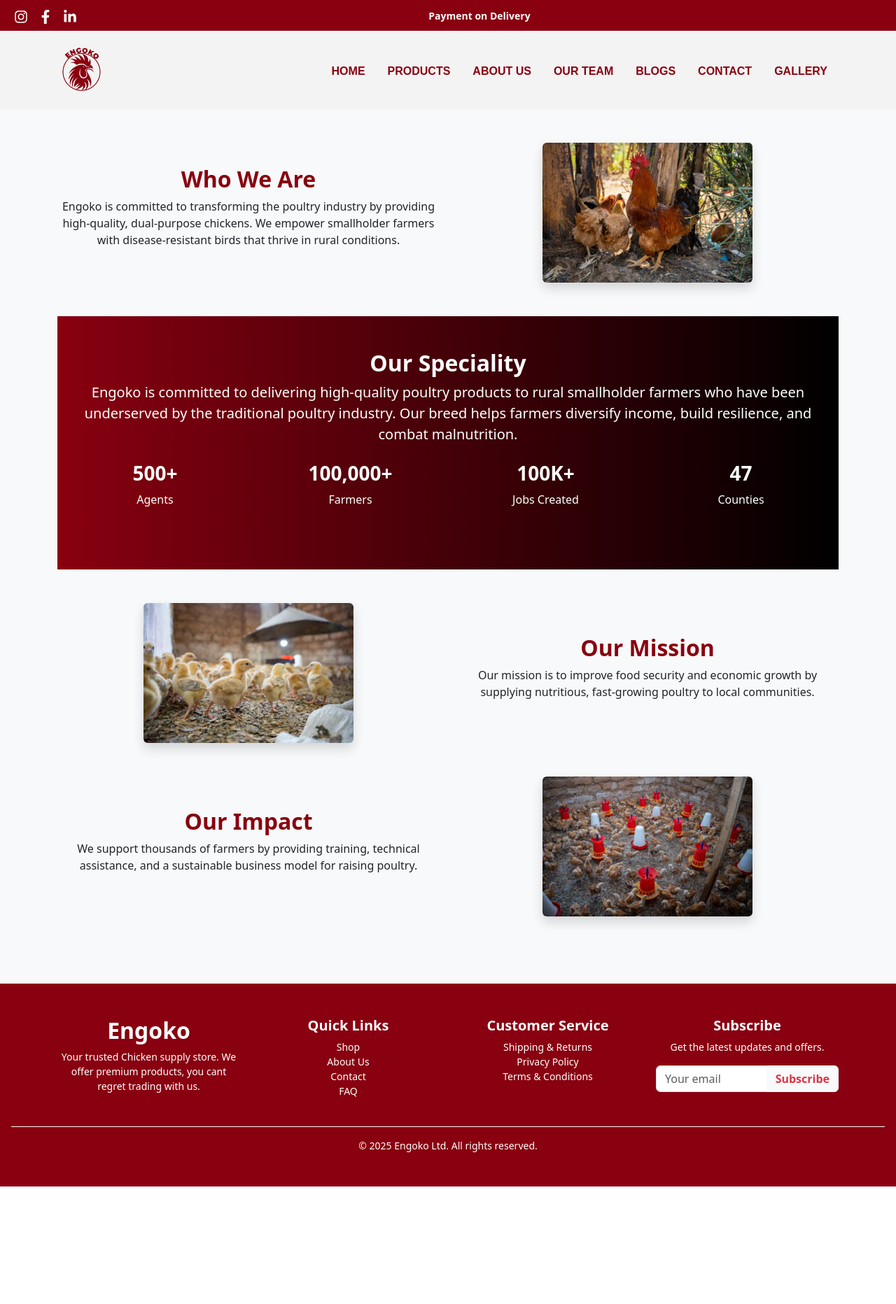
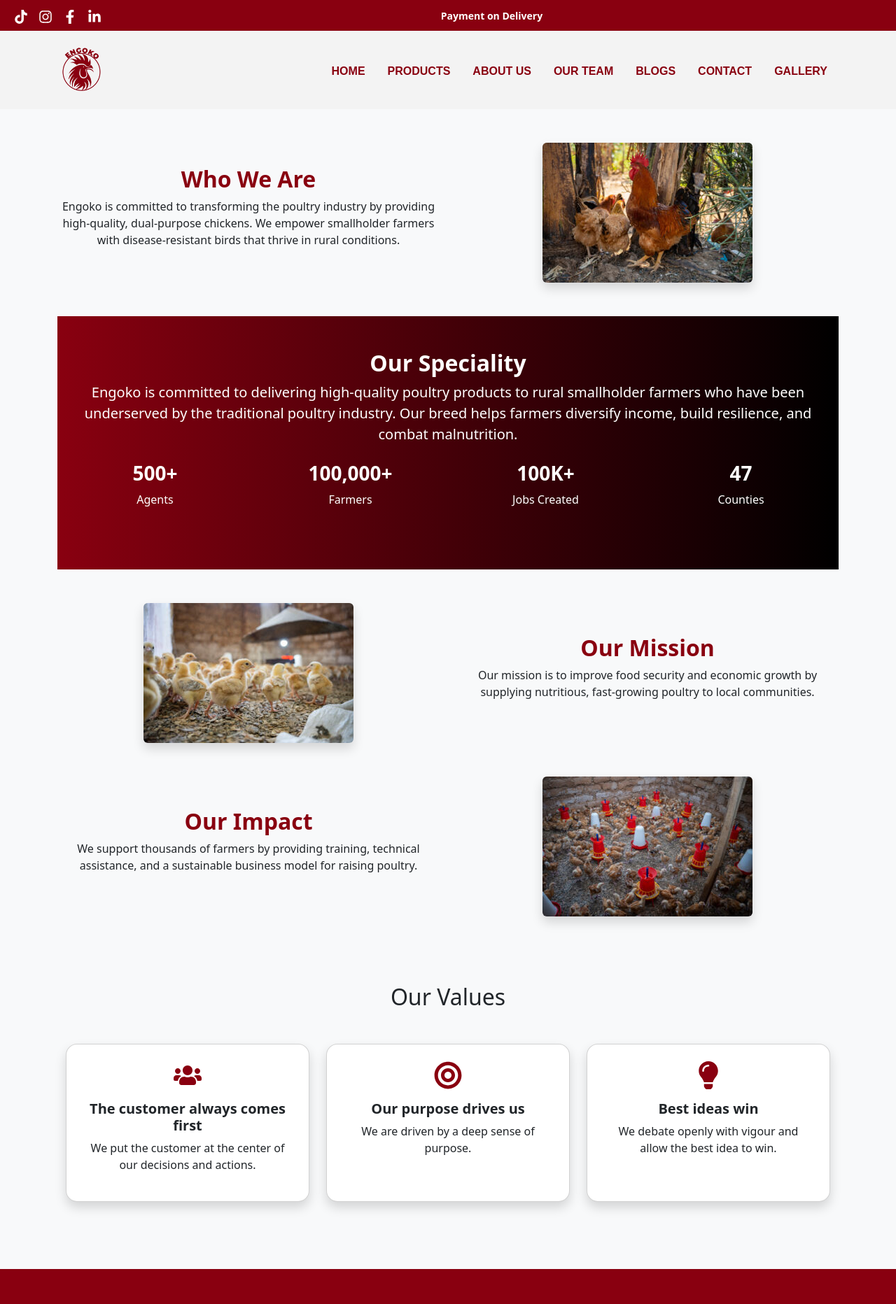
Before and after one commit to DBEST-EZRA/engoko, a React (Create React App) app: page /about in a window 1280 px wide. Shown: the top 1864 px of the page at 70% size. Before the commit the page ends 1696 px from the top, so only its background shows below. Built offline with nearby package versions, Linux system fonts and the light colour scheme.

Commit message:
added tiktok icon

```diff
--- a/src/components/About.jsx
+++ b/src/components/About.jsx
@@ -6,6 +6,7 @@
 import one from "./image/1.jpeg";
 import two from "./image/2.jpeg";
 import three from "./image/3.jpeg";
+import OurValues from "./OurValues";
 
 const About = () => {
   useEffect(() => {
@@ -120,6 +121,7 @@
             />
           </Col>
         </Row>
+        <OurValues />
       </Container>
     </section>
   );
--- a/src/components/CustomNavbar.jsx
+++ b/src/components/CustomNavbar.jsx
@@ -1,7 +1,12 @@
 import "bootstrap/dist/css/bootstrap.min.css";
 import "./Navbar.css";
 import { Navbar, Nav, Container } from "react-bootstrap";
-import { FaInstagram, FaFacebookF, FaLinkedinIn } from "react-icons/fa";
+import {
+  FaTiktok,
+  FaInstagram,
+  FaFacebookF,
+  FaLinkedinIn,
+} from "react-icons/fa";
 import { useState, useEffect } from "react";
 
 const messages = ["Payment on Delivery", "Secure and Reliable"];
@@ -29,6 +34,15 @@
         }}
       >
         <div style={{ display: "flex", gap: "15px" }}>
+          <a
+            href="https://www.tiktok.com/@yourusername"
+            target="_blank"
+            rel="noopener noreferrer"
+            style={{ color: "#fff" }}
+          >
+            <FaTiktok size={20} />
+          </a>
+
           <a
             href="https://www.instagram.com"
             target="_blank"
--- /dev/null
+++ b/src/components/OurValues.jsx
@@ -0,0 +1,66 @@
+import React, { useEffect } from "react";
+import AOS from "aos";
+import "aos/dist/aos.css";
+import { FaUsers, FaLightbulb, FaBullseye } from "react-icons/fa";
+
+const OurValues = () => {
+  useEffect(() => {
+    AOS.init({ duration: 1000 });
+  }, []);
+
+  const iconStyle = { color: "#890010" };
+
+  return (
+    <section className="py-5 bg-light">
+      <div className="container">
+        <h2 className="text-center mb-5" data-aos="fade-up">
+          Our Values
+        </h2>
+        <div className="row g-4">
+          {/* Card 1 */}
+          <div className="col-md-4" data-aos="fade-up" data-aos-delay="100">
+            <div className="card h-100 shadow rounded-4 p-4">
+              <div className="text-center mb-3">
+                <FaUsers size={40} style={iconStyle} />
+              </div>
+              <h5 className="text-center fw-bold">
+                The customer always comes first
+              </h5>
+              <p className="text-center">
+                We put the customer at the center of our decisions and actions.
+              </p>
+            </div>
+          </div>
+
+          {/* Card 2 */}
+          <div className="col-md-4" data-aos="fade-up" data-aos-delay="200">
+            <div className="card h-100 shadow rounded-4 p-4">
+              <div className="text-center mb-3">
+                <FaBullseye size={40} style={iconStyle} />
+              </div>
+              <h5 className="text-center fw-bold">Our purpose drives us</h5>
+              <p className="text-center">
+                We are driven by a deep sense of purpose.
+              </p>
+            </div>
+          </div>
+
+          {/* Card 3 */}
+          <div className="col-md-4" data-aos="fade-up" data-aos-delay="300">
+            <div className="card h-100 shadow rounded-4 p-4">
+              <div className="text-center mb-3">
+                <FaLightbulb size={40} style={iconStyle} />
+              </div>
+              <h5 className="text-center fw-bold">Best ideas win</h5>
+              <p className="text-center">
+                We debate openly with vigour and allow the best idea to win.
+              </p>
+            </div>
+          </div>
+        </div>
+      </div>
+    </section>
+  );
+};
+
+export default OurValues;
--- a/src/components/Services.jsx
+++ b/src/components/Services.jsx
@@ -3,7 +3,8 @@
 import AOS from "aos";
 import "aos/dist/aos.css";
 import { Container, Row, Col, Card } from "react-bootstrap";
-import { FaEgg, FaSeedling, FaChalkboardTeacher } from "react-icons/fa"; // Import FA icons
+import { FaTools, FaBullhorn } from "react-icons/fa";
+import { GiChicken } from "react-icons/gi";
 import "./Services.css";
 
 const Services = () => {
@@ -26,7 +27,7 @@
           <Col md={4} className="mb-4" data-aos="fade-up" data-aos-delay="200">
             <Card className="h-100 border-0 shadow text-center p-4">
               <div className="icon-container mx-auto">
-                <FaEgg className="service-icon" />
+                <GiChicken className="service-icon" />
               </div>
               <Card.Body>
                 <Card.Title>Poultry Breeding</Card.Title>
@@ -44,7 +45,7 @@
           <Col md={4} className="mb-4" data-aos="fade-up" data-aos-delay="400">
             <Card className="h-100 border-0 shadow text-center p-4">
               <div className="icon-container mx-auto">
-                <FaSeedling className="service-icon" />
+                <FaTools className="service-icon" />
               </div>
               <Card.Body>
                 <Card.Title>Technical Support</Card.Title>
@@ -62,7 +63,7 @@
           <Col md={4} className="mb-4" data-aos="fade-up" data-aos-delay="600">
             <Card className="h-100 border-0 shadow text-center p-4">
               <div className="icon-container mx-auto">
-                <FaChalkboardTeacher className="service-icon" />
+                <FaBullhorn className="service-icon" />
               </div>
               <Card.Body>
                 <Card.Title>Marketing</Card.Title>
```
